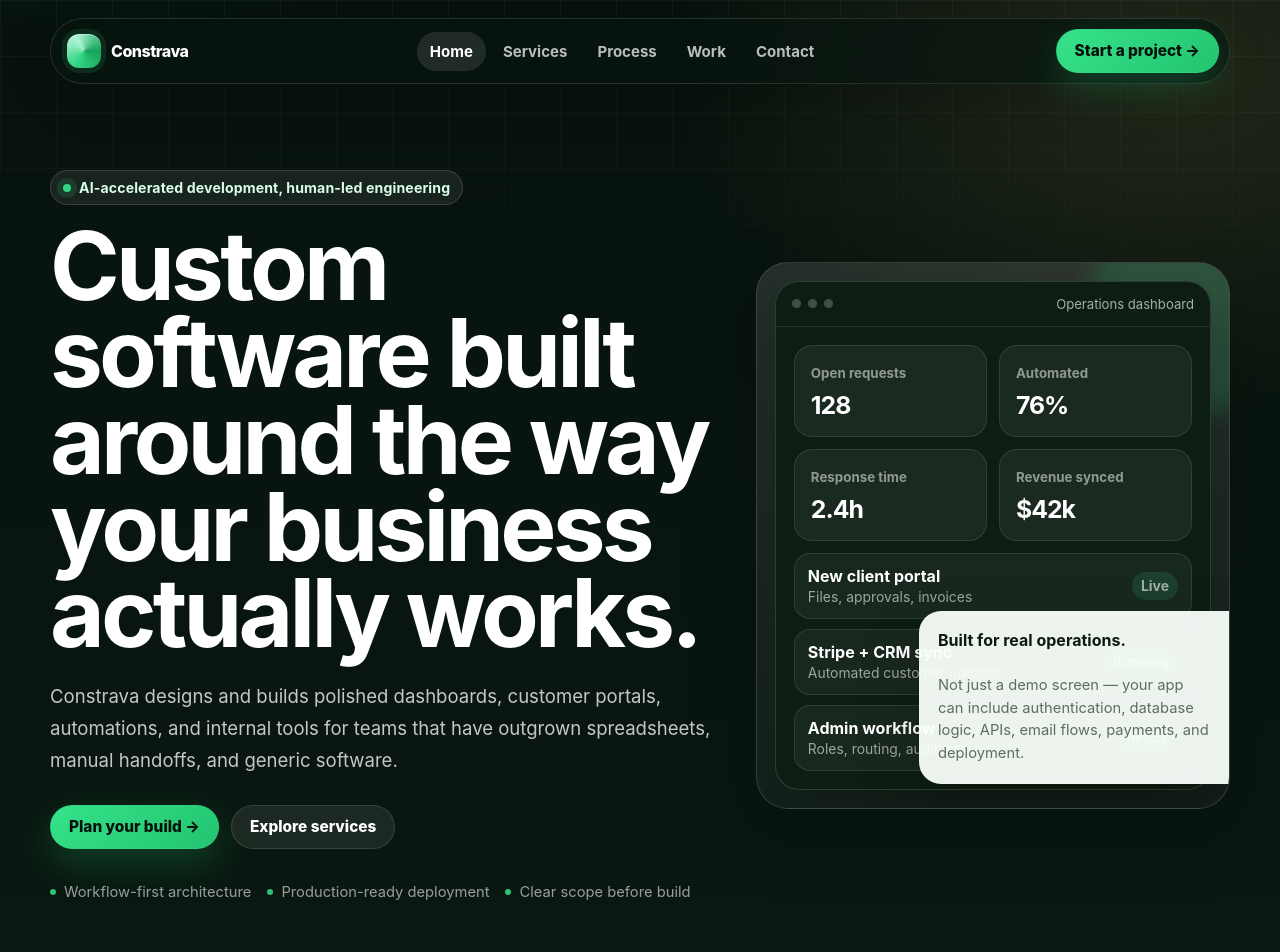
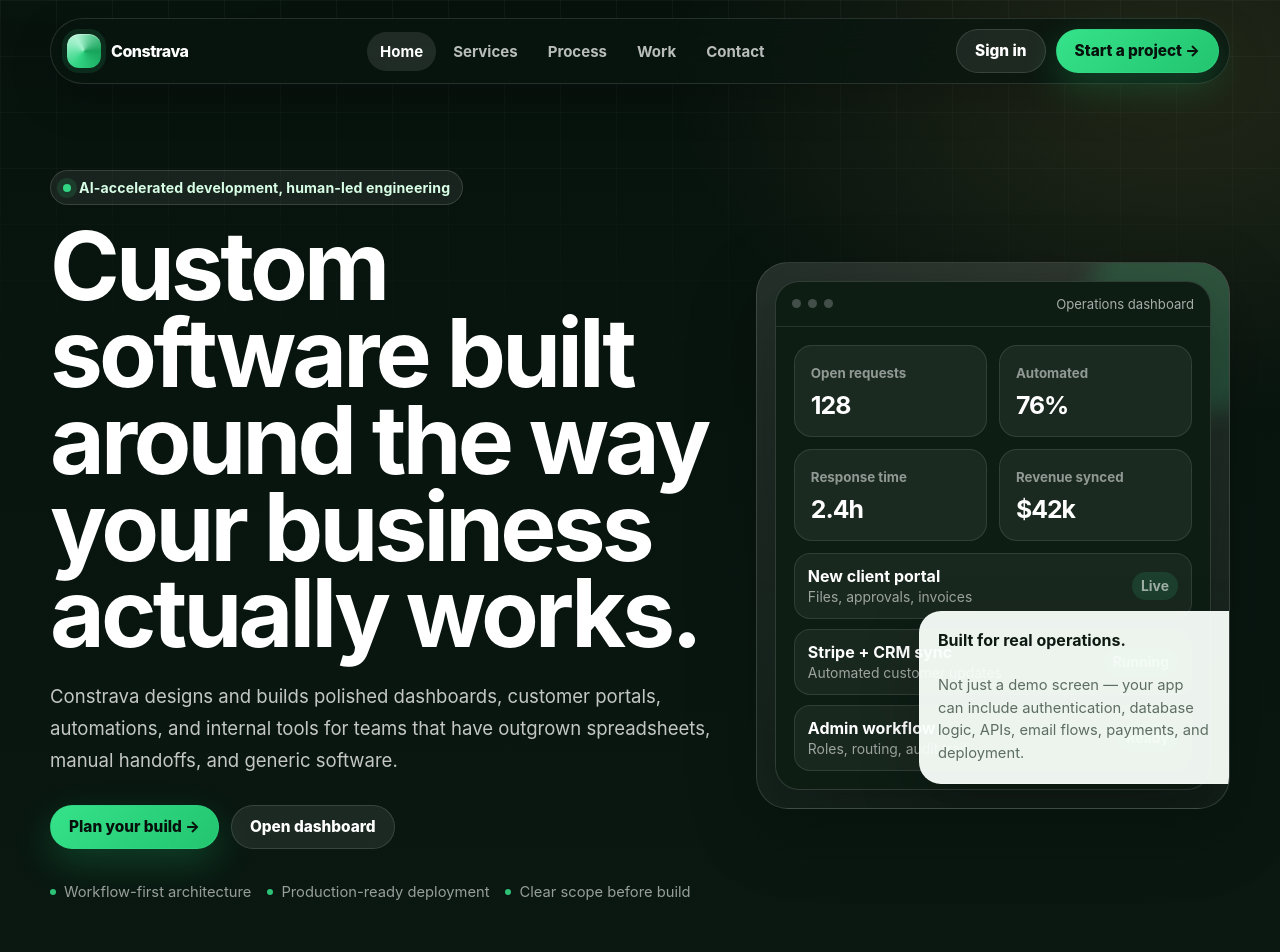
Before and after one commit to ConstravaAI/constrava-backend, a website: page index.html in a window 1280 px wide. Shown: the top 952 px of the page. Drawn offline with Linux system fonts and the light colour scheme.

Commit message:
Add homepage sign in button

```diff
--- a/index.html
+++ b/index.html
@@ -18,7 +18,10 @@
         <a href="/work">Work</a>
         <a href="/contact">Contact</a>
       </nav>
-      <a class="btn primary" href="/contact">Start a project →</a>
+      <div style="display:flex;gap:10px;align-items:center;flex-wrap:wrap">
+        <a class="btn dark" href="/login">Sign in</a>
+        <a class="btn primary" href="/contact">Start a project →</a>
+      </div>
     </header>
 
     <section class="hero">
@@ -33,7 +36,7 @@
           </p>
           <div class="hero-actions">
             <a class="btn primary" href="/contact">Plan your build →</a>
-            <a class="btn dark" href="/services">Explore services</a>
+            <a class="btn dark" href="/login">Open dashboard</a>
           </div>
           <div class="trust-row" aria-label="Key qualities">
             <span>Workflow-first architecture</span>
@@ -152,7 +155,7 @@
           <p>Describe what your team does today, what slows you down, and what tools need to connect. We’ll help translate it into a buildable software plan.</p>
           <div class="action-row">
             <a class="btn primary" href="/contact">Start a project →</a>
-            <a class="btn dark" href="/services">See examples</a>
+            <a class="btn dark" href="/login">Sign in</a>
           </div>
         </div>
       </div>
```
